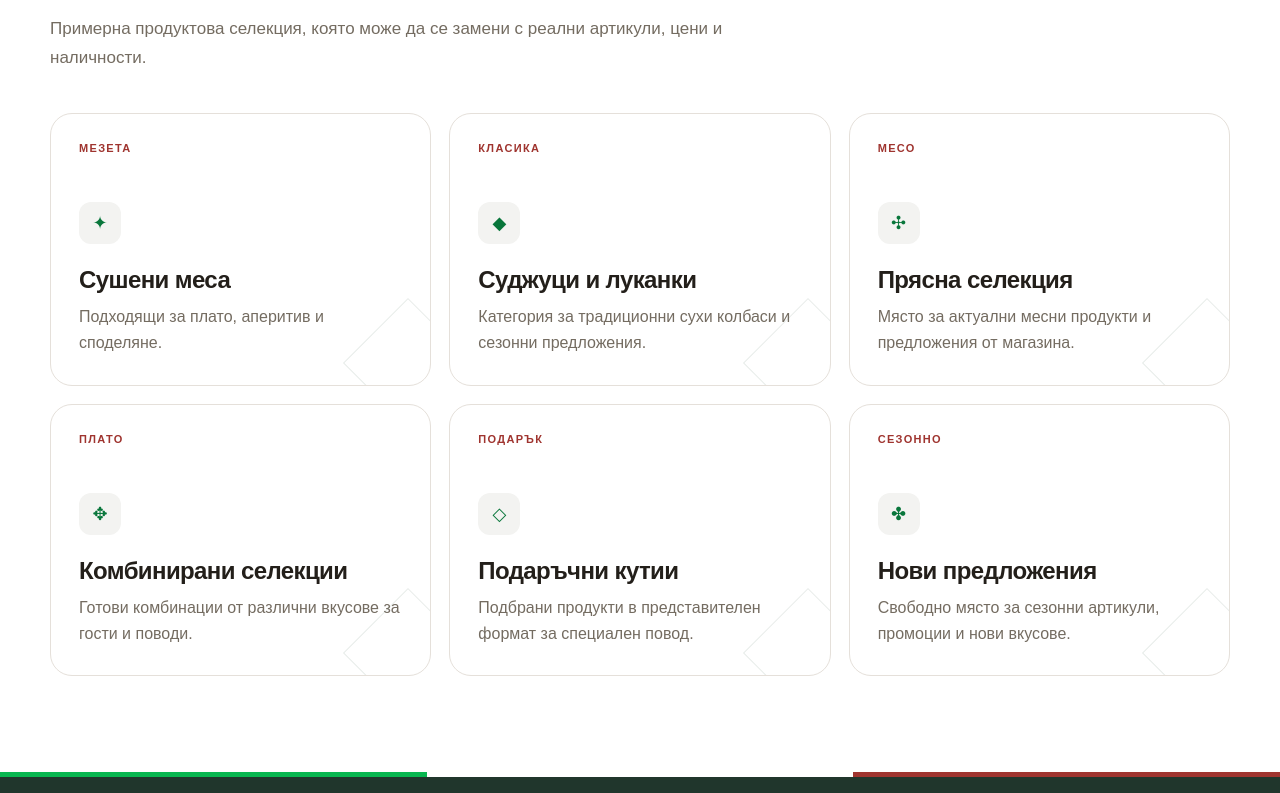
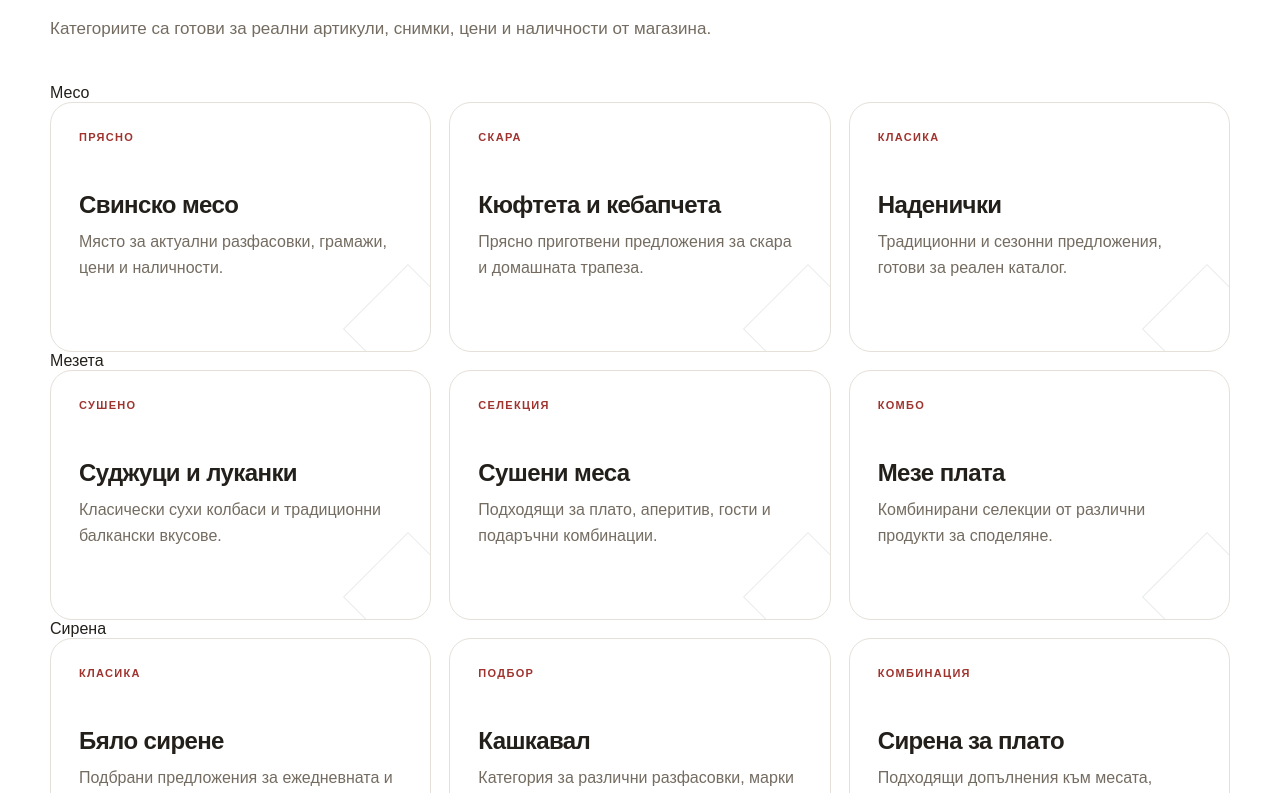
Before and after one commit to viktor132607/ElenskiBalkandzii.Client, a Next.js app: page /project in a window 1280 px wide. Shown: the part 527-1320 px from the top of the page. Built offline with nearby package versions, Linux system fonts and the light colour scheme.

Commit message:
Add styled product categories and anchors

```diff
--- a/src/app/project/page.tsx
+++ b/src/app/project/page.tsx
@@ -1,20 +1,38 @@
 export default function ProjectPage() {
   return (
-    <section className="section page-hero">
+    <section className="section page-hero products-page">
       <div className="container">
-        <div className="section-heading">
+        <div className="section-heading products-heading">
           <span className="eyebrow">Продукти</span>
           <h1>Подбрано за трапезата</h1>
-          <p>Примерна продуктова селекция, която може да се замени с реални артикули, цени и наличности.</p>
+          <p>Категориите са готови за реални артикули, снимки, цени и наличности от магазина.</p>
         </div>
 
-        <div className="card-grid product-grid">
-          <article className="card product-card"><span>Мезета</span><div className="product-icon" aria-hidden="true">✦</div><h3>Сушени меса</h3><p>Подходящи за плато, аперитив и споделяне.</p></article>
-          <article className="card product-card"><span>Класика</span><div className="product-icon" aria-hidden="true">◆</div><h3>Суджуци и луканки</h3><p>Категория за традиционни сухи колбаси и сезонни предложения.</p></article>
-          <article className="card product-card"><span>Месо</span><div className="product-icon" aria-hidden="true">✣</div><h3>Прясна селекция</h3><p>Място за актуални месни продукти и предложения от магазина.</p></article>
-          <article className="card product-card"><span>Плато</span><div className="product-icon" aria-hidden="true">✥</div><h3>Комбинирани селекции</h3><p>Готови комбинации от различни вкусове за гости и поводи.</p></article>
-          <article className="card product-card"><span>Подарък</span><div className="product-icon" aria-hidden="true">◇</div><h3>Подаръчни кутии</h3><p>Подбрани продукти в представителен формат за специален повод.</p></article>
-          <article className="card product-card"><span>Сезонно</span><div className="product-icon" aria-hidden="true">✤</div><h3>Нови предложения</h3><p>Свободно място за сезонни артикули, промоции и нови вкусове.</p></article>
+        <div className="product-category-block" id="meso">
+          <div className="category-ribbon red-ribbon">Месо</div>
+          <div className="card-grid product-grid">
+            <article className="card product-card"><span>Прясно</span><h3>Свинско месо</h3><p>Място за актуални разфасовки, грамажи, цени и наличности.</p></article>
+            <article className="card product-card"><span>Скара</span><h3>Кюфтета и кебапчета</h3><p>Прясно приготвени предложения за скара и домашната трапеза.</p></article>
+            <article className="card product-card"><span>Класика</span><h3>Наденички</h3><p>Традиционни и сезонни предложения, готови за реален каталог.</p></article>
+          </div>
+        </div>
+
+        <div className="product-category-block" id="mezeta">
+          <div className="category-ribbon green-ribbon">Мезета</div>
+          <div className="card-grid product-grid">
+            <article className="card product-card"><span>Сушено</span><h3>Суджуци и луканки</h3><p>Класически сухи колбаси и традиционни балкански вкусове.</p></article>
+            <article className="card product-card"><span>Селекция</span><h3>Сушени меса</h3><p>Подходящи за плато, аперитив, гости и подаръчни комбинации.</p></article>
+            <article className="card product-card"><span>Комбо</span><h3>Мезе плата</h3><p>Комбинирани селекции от различни продукти за споделяне.</p></article>
+          </div>
+        </div>
+
+        <div className="product-category-block" id="sirena">
+          <div className="category-ribbon cream-ribbon">Сирена</div>
+          <div className="card-grid product-grid">
+            <article className="card product-card"><span>Класика</span><h3>Бяло сирене</h3><p>Подбрани предложения за ежедневната и празничната трапеза.</p></article>
+            <article className="card product-card"><span>Подбор</span><h3>Кашкавал</h3><p>Категория за различни разфасовки, марки и сезонни предложения.</p></article>
+            <article className="card product-card"><span>Комбинация</span><h3>Сирена за плато</h3><p>Подходящи допълнения към месата, мезетата и подаръчните селекции.</p></article>
+          </div>
         </div>
       </div>
     </section>
```
